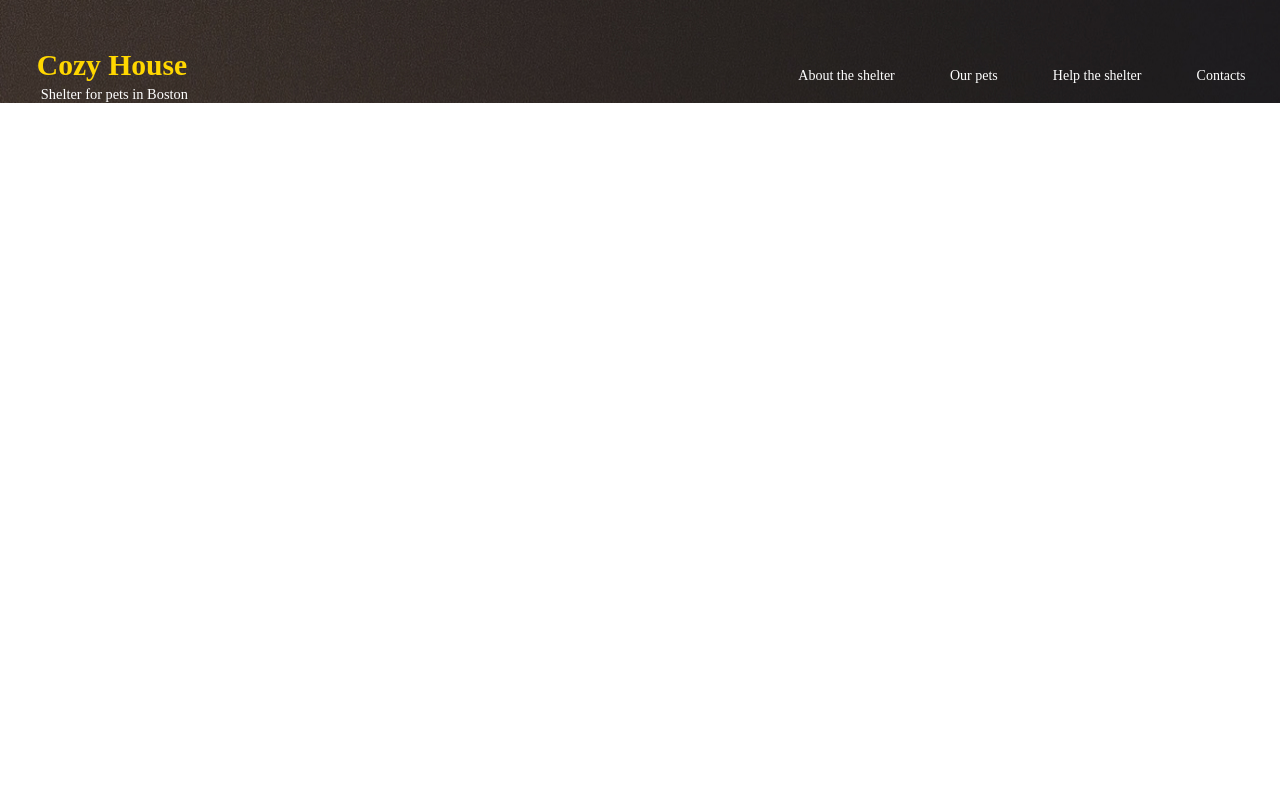
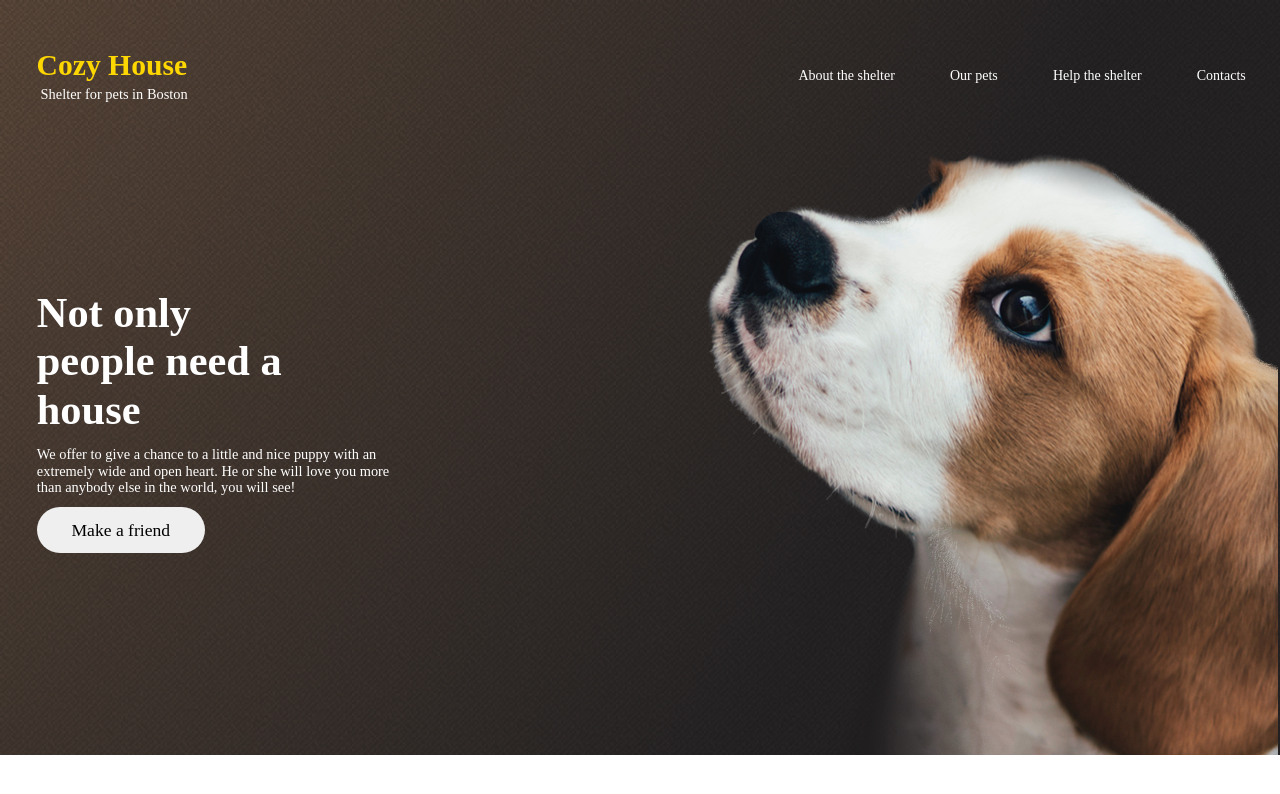
Before and after one commit to Clepfeed/ShelterTask, a plain HTML site: page index.html in a window 1280 px wide. Drawn offline with Linux system fonts and the light colour scheme.

Commit message:
feat: add article in html file

```diff
--- a/index.html
+++ b/index.html
@@ -31,10 +31,14 @@
                         </li>
                     </ul>
                 </nav>
+                <article>
+                    <div class="text">
+                        <h2>Not only people need a house</h2>
+                        <p>We offer to give a chance to a little and nice puppy with an extremely wide and open heart. He or she will love you more than anybody else in the world, you will see!</p>
+                        <button>Make a friend</button>
+                    </div>
+                </article>
             </header>
-            <main>
-
-            </main>
         </div>
     </body>
 </html>
--- a/styles/indexStyles.css
+++ b/styles/indexStyles.css
@@ -16,15 +16,14 @@ nav
     display: flex;
     justify-content: space-between;
     align-items: center;
-    padding-top: 6vh;
-    padding-left: 0.6vh;
-    padding-right: 0.3vh;
-
 }
 
 header
 {
-    background-image: url(../images/start-screen-background.jpg);
+    padding-top: 6vh;
+    padding-left: 0.6vh;
+    padding-right: 0.3vh;
+    background-image: url("../images/start-screen-gradient-background.jpg"), url(../images/start-screen-background.jpg);
 }
 
 header h1
@@ -33,7 +32,13 @@ header h1
     margin: 0;
     color: gold;
 }
-header p
+header h2
+{
+    font-size: calc(0.4rem + 2.9vh);
+    margin: 0;
+    color: white;
+}
+nav p
 {
     font-size: calc(0.4rem + 1vh);
     margin: 0;
@@ -60,8 +65,45 @@ header li a
     font-size: calc(0.4rem + 0.95vh);
 }
 
-
-.startScreen
+article
 {
-    background-image: url(../images/start-screen-background.jpg);
+    background-image: url(../images/start-screen-puppy.png);
+    background-repeat: no-repeat;
+    background-attachment: fixed;
+    background-position: 88vh 19vh;
+    display: flex;
+    flex-direction: column;
+    justify-content: center;
+    height: 81.5vh;
+    padding: 1vh 0 3vh 3vh;
 }
+.text
+{
+    height: 33vh;
+    display: flex;
+    flex-direction: column;
+    justify-content: space-between;
+    padding-left: 1vh;
+}
+article p
+{
+    width: 47vh;
+    margin: 0;
+    color: white;
+    font-size: calc(0.4rem + 1vh);
+}
+article h2
+{
+    margin: 0;
+    width: 35vh;
+    font-size: calc(1.2rem + 2.9vh);
+}
+article button
+{
+    width: 21vh;
+    padding-top: 1.6vh;
+    padding-bottom: 1.6vh;
+    border-radius: 30px;
+    border: none;
+    font-size: calc(0.6rem + 1vh);
+}
```
Also changed, not shown: images/start-screen-puppy.png (added).
